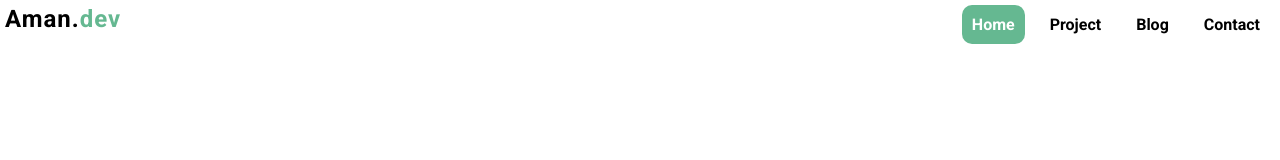
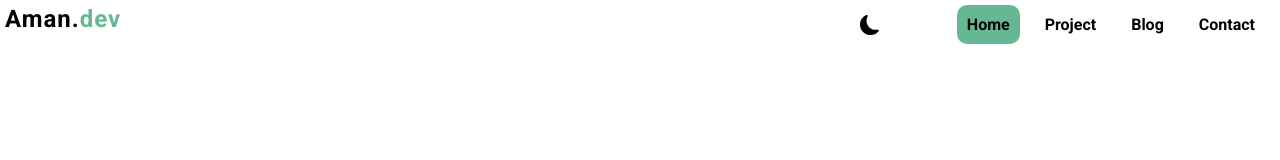
Before and after one commit to Amankumar62/portfolio_react, a React (Create React App) app: page / in a window 1280 px wide. Shown: the top 160 px of the page. Built offline with nearby package versions, Linux system fonts and the light colour scheme; a web font is replaced by a local one.

Commit message:
added dark mode

```diff
--- a/src/App.css
+++ b/src/App.css
@@ -8,7 +8,10 @@
 html{
     scroll-behavior: smooth;
 }
-
+.dark-theme{
+    background-color: #000;
+    color: #fff
+}
 body{
     font-family: 'Roboto', sans-serif;
     margin-top: 50px;
@@ -20,6 +23,7 @@ body{
     position: fixed;
     top: 0px;
     width: 100%;
+    height: 2.5rem;
     z-index: 100;
     background-color: #fff;
 }
@@ -27,7 +31,10 @@ body{
 .navigation div{
     display: flex;
     justify-content: end;
-    flex-grow: 1;
+   position: fixed;
+   right: 0;
+   outline: none;
+
 }
 .navigation h2{
     letter-spacing: 1px;
@@ -35,7 +42,15 @@ body{
 .navigation a:hover{
     color: #93E5AB;
 }
-
+#toggle-theme{
+    display: inline-block;
+    position: fixed;
+    top: 0px;
+    right: 25rem;
+    font-size: 20px;
+    padding-top: 15px;
+    cursor: pointer;
+}
 .navigation div a{
     padding: 10px;
     margin-right: 15px;
@@ -151,6 +166,9 @@ body{
     .description{
         width: 200px;
     }
+    .nav-links{
+        width: 100%;
+    }
     .home h1{
         font-size: larger;
         width: 200px;
@@ -177,6 +195,10 @@ body{
     .home{
         width: 100%
     }
+    #toggle-theme{
+        right: 6rem;
+        padding-top: 10px;
+        }
     .detail{
         flex-direction: column;
         margin-top: 10rem;
@@ -211,6 +233,7 @@ body{
         position: fixed;
         flex-direction: column;
         width: 100%;
+        left: 0px;
         align-items: center;
         padding: 10px;
         top: 30px;
--- a/src/App.js
+++ b/src/App.js
@@ -1,23 +1,42 @@
 import "./App.css";
+import { useState } from "react";
 import { Routes, Route, NavLink } from "react-router-dom";
 import { Home } from "./Home";
 import { Projects } from "./Projects";
 import { Blog } from "./Blog";
 import { Contact } from "./Contact";
 import { GiHamburgerMenu } from "react-icons/gi";
+import { BsFillMoonFill, BsFillSunFill } from "react-icons/bs";
 function App() {
+  const [darkTheme, setDarkTheme] = useState(false);
+
   const activeStyle = ({ isActive }) => {
     return {
       backgroundColor: isActive && "#65B891",
       borderRadius: "10px",
       textAlign: "center",
-      color: isActive && "#fff",
-      transition: "all 150ms ease-in",
+      color: darkTheme && "#fff",
+      transition: "backgroundColor 150ms ease-in",
     };
   };
+
+  const toggleTheme = () => {
+    setDarkTheme(() => !darkTheme);
+  };
+  if (darkTheme) {
+    document.body.classList.add("dark-theme");
+  } else {
+    document.body.classList.remove("dark-theme");
+  }
   return (
     <div className="App">
-      <nav className="navigation">
+      <nav
+        className="navigation"
+        style={{
+          backgroundColor: darkTheme && "#111",
+          color: darkTheme && "#fff",
+        }}
+      >
         <h2>
           Aman.<span style={{ color: "#65B891" }}>dev</span>
         </h2>
@@ -27,7 +46,15 @@ function App() {
             <GiHamburgerMenu />
           </label>
         </div>
-        <div className="nav-links">
+
+        <label id="toggle-theme" onClick={() => toggleTheme()}>
+          {darkTheme ? <BsFillSunFill /> : <BsFillMoonFill />}
+        </label>
+
+        <div
+          className="nav-links"
+          style={{ backgroundColor: darkTheme && "#111" }}
+        >
           <NavLink style={activeStyle} to="/">
             Home
           </NavLink>
```
